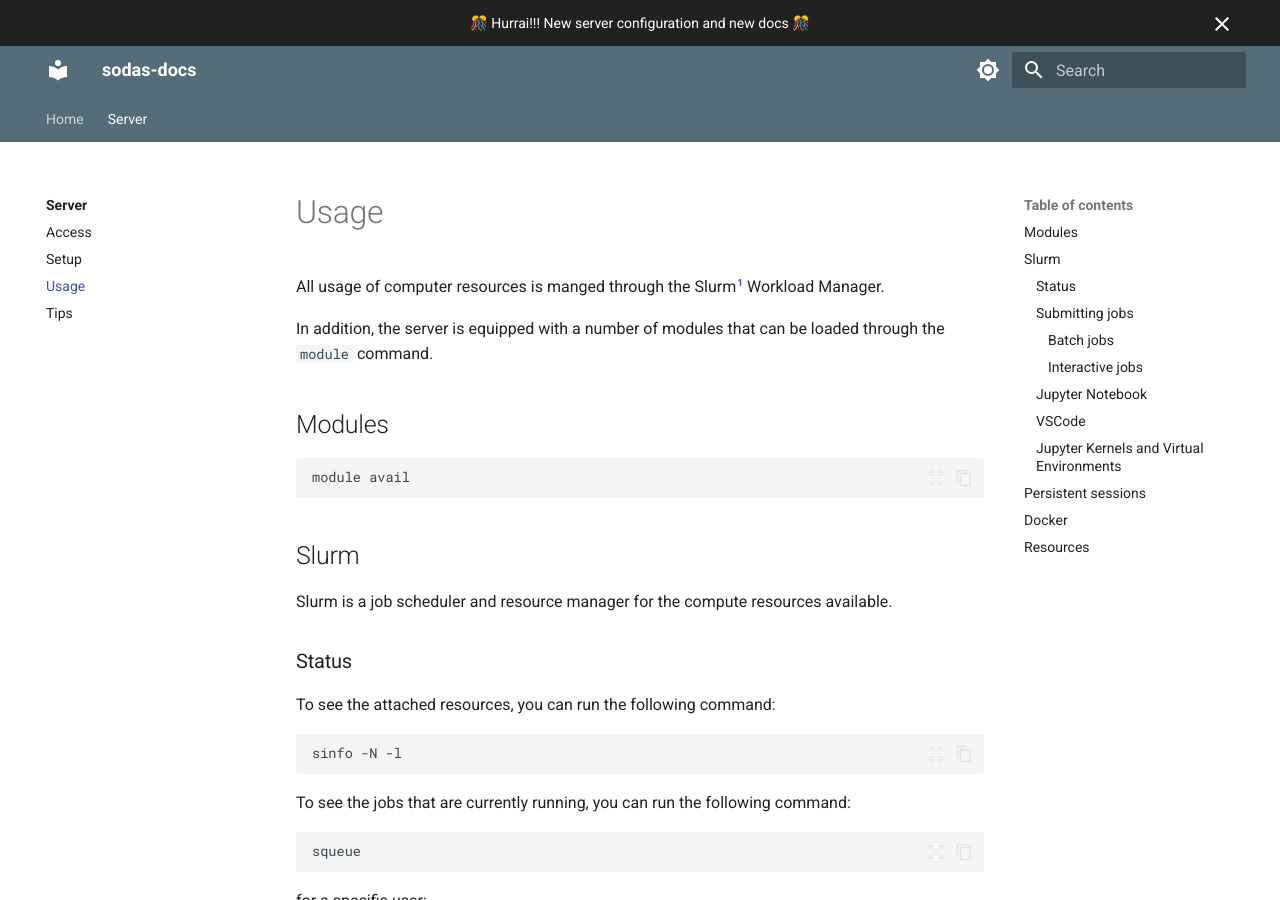
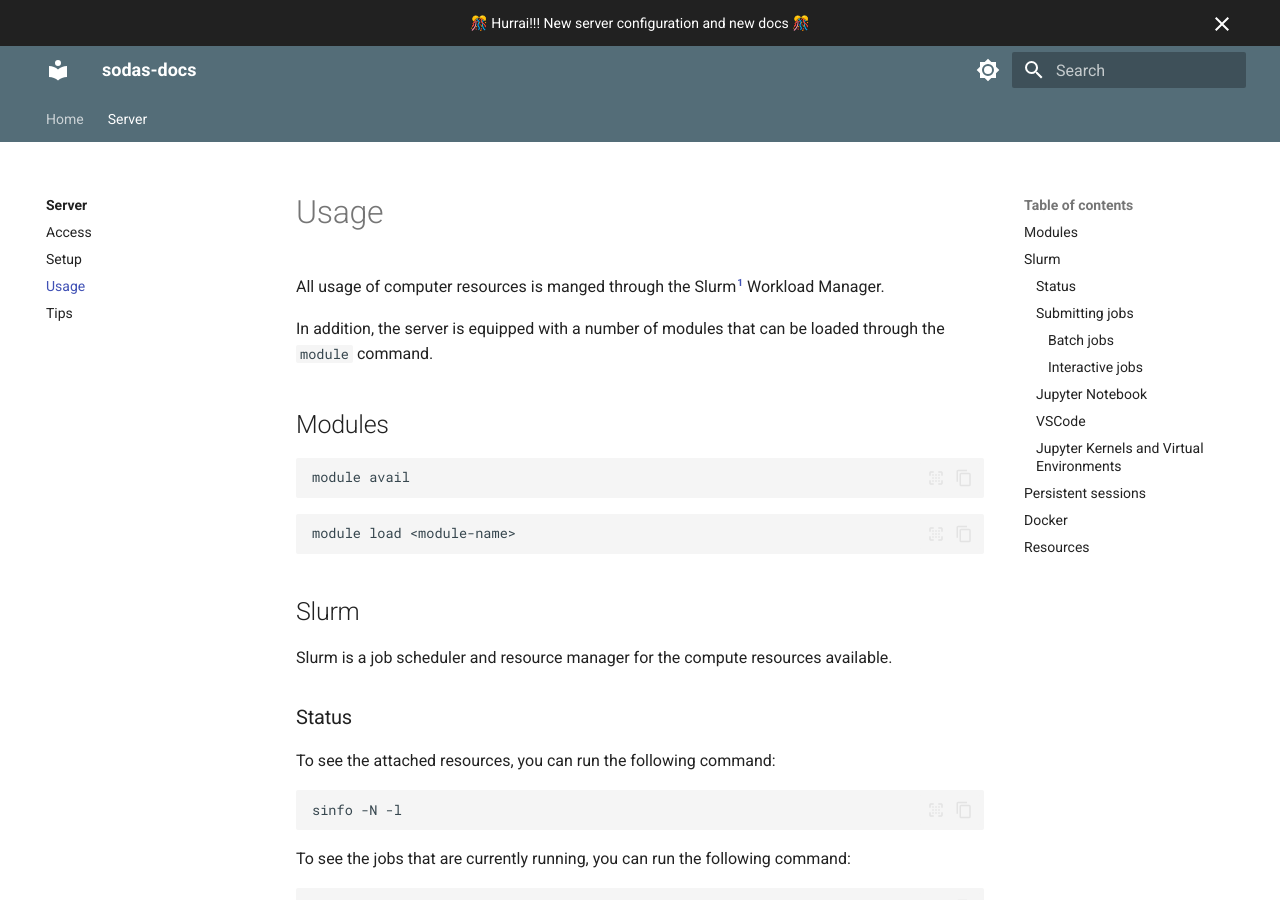
Before and after one commit to cph-sodas/cph-sodas.github.io, an MkDocs documentation site: the page built from docs/server/usage.md, in a window 1280 px wide and 900 px high. Built offline with MkDocs 1.6.1 and Material for MkDocs 9.7.7, drawn with Linux system fonts in a browser that asks for light colours.

Commit message:
add module load command example

````diff
--- a/docs/server/usage.md
+++ b/docs/server/usage.md
@@ -11,6 +11,10 @@ In addition, the server is equipped with a number of modules that can be loaded
 
 ```bash
 module avail
+```
+
+```bash
+module load <module-name>
 ```
 
 ## Slurm
````
